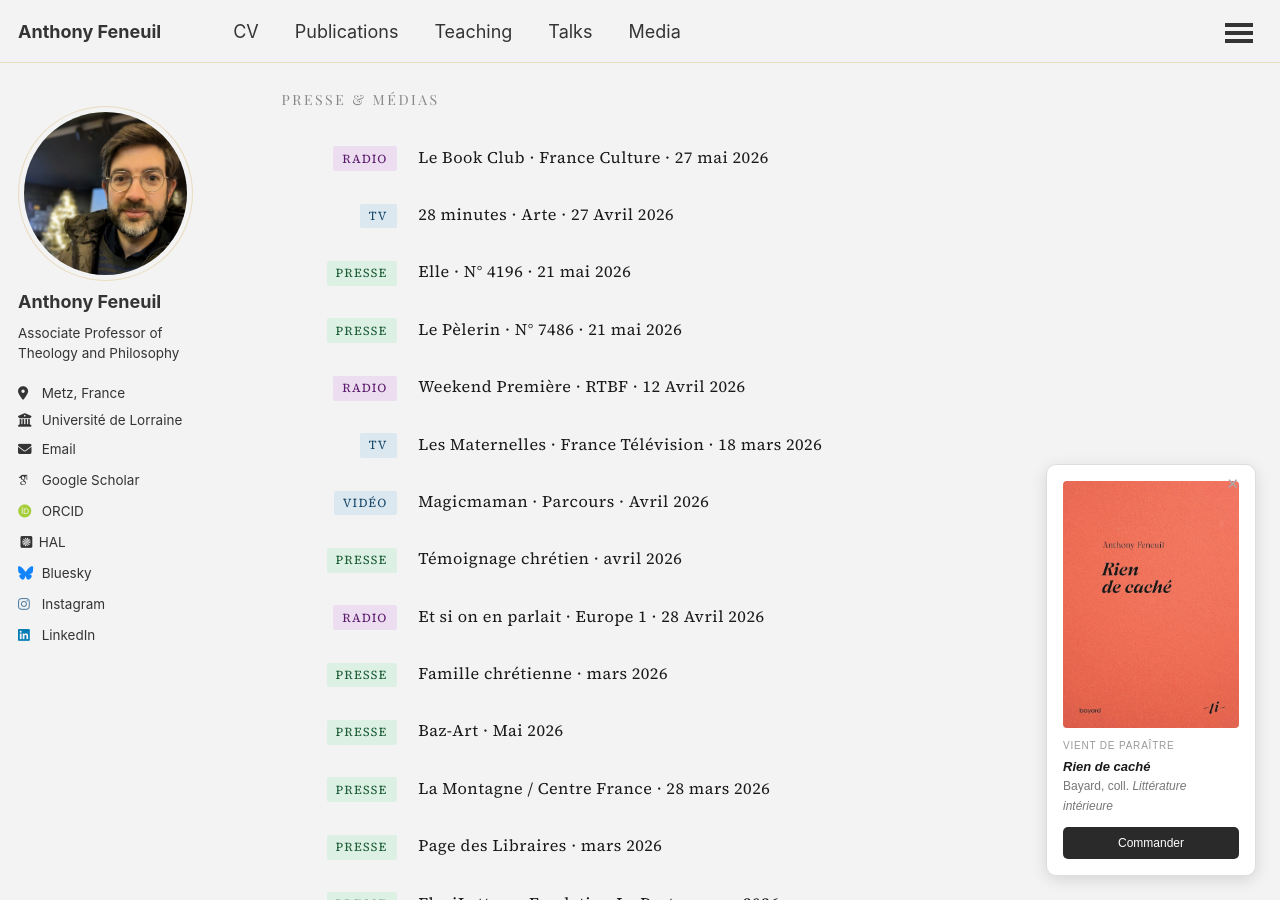
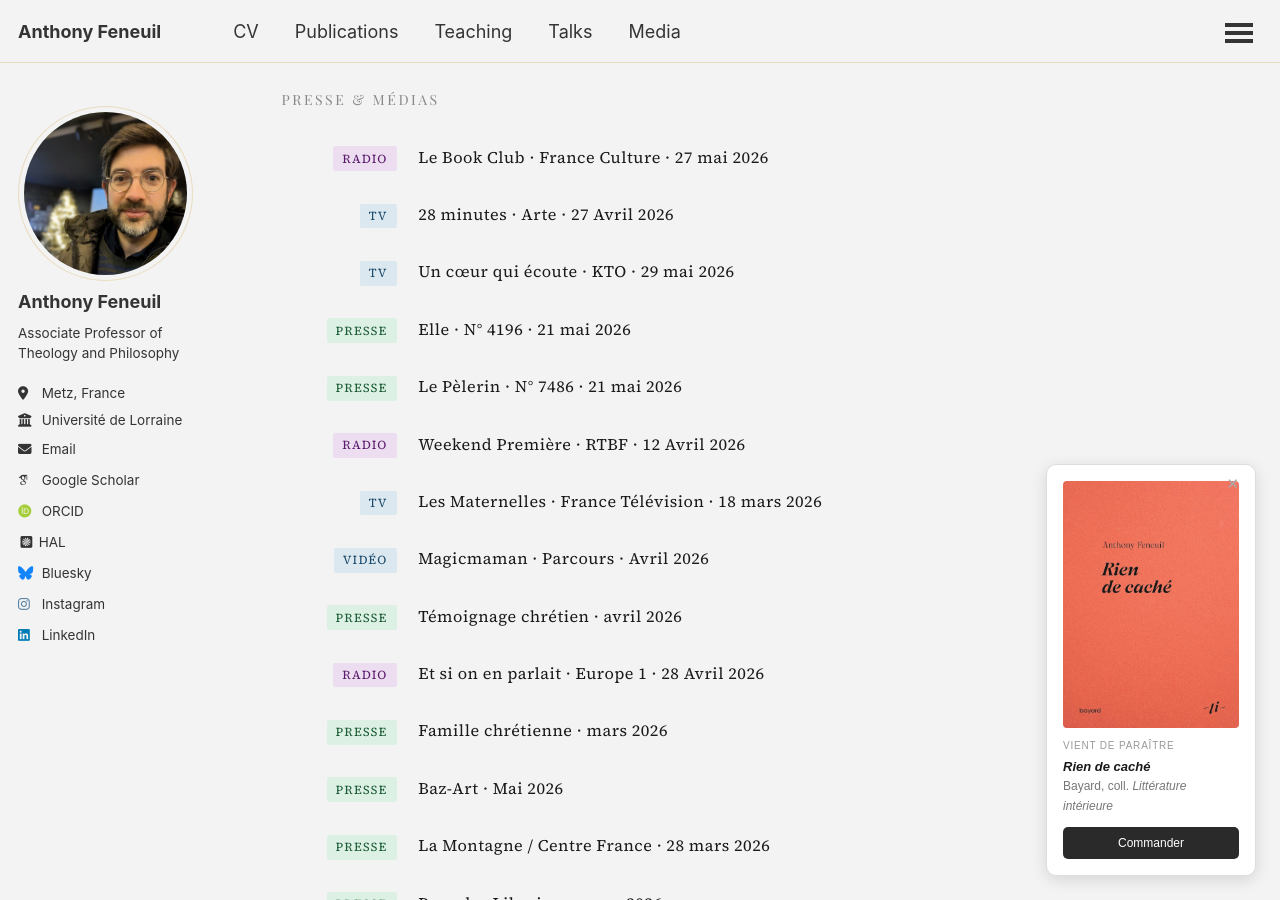
Before and after one commit to anfnl/anfnl.github.io, a Jekyll site: the page built from _pages/rien-de-cache.md, in a window 1280 px wide and 900 px high, scrolled down 387 px. Built offline with Jekyll 4.4.1, drawn with Linux system fonts in a browser that asks for light colours; some web fonts are replaced; a script that is not in the unit is left out.

Commit message:
Update rien-de-cache.md

```diff
--- a/_pages/rien-de-cache.md
+++ b/_pages/rien-de-cache.md
@@ -79,6 +79,11 @@
 </div>
 
 <div class="rdc-item">
+<div class="rdc-tag-col"><span class="rdc-tag tag-tv">TV</span></div>
+<div class="rdc-item-body"><p class="rdc-item-source"><a href="https://youtu.be/UuN1iGZnw2w?si=SejQQbPmNDIBQwNA" target="_blank">Un cœur qui écoute · KTO · 29 mai 2026</a></p></div>
+</div>
+
+<div class="rdc-item">
 <div class="rdc-tag-col"><span class="rdc-tag tag-presse">Presse</span></div>
 <div class="rdc-item-body"><p class="rdc-item-source"><a href="" target="_blank">Elle · N° 4196 · 21 mai 2026</a></p></div>
 </div>
```
